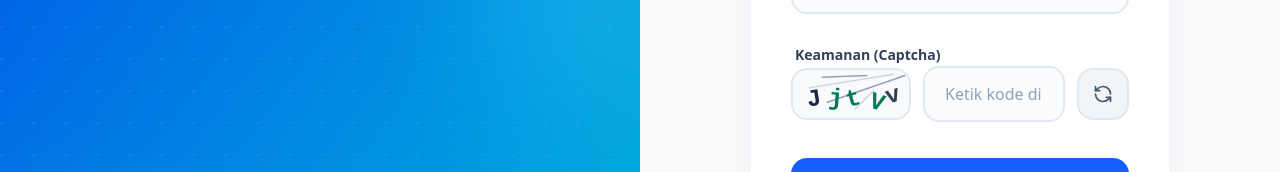
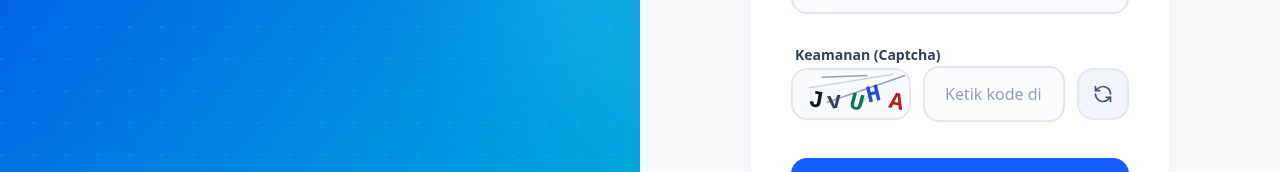
Before and after one commit to KitarazikoL234/SIMPEG, a Next.js app: page /login in a window 1280 px wide. Shown: the part 359-531 px from the top of the page. Built offline with nearby package versions, Linux system fonts and the light colour scheme.

Commit message:
fix: Hentikan gambar Captcha berubah-ubah saat mengetik dengan menyimpan posisi dan warna secara statis

```diff
--- a/src/app/login/page.tsx
+++ b/src/app/login/page.tsx
@@ -12,6 +12,7 @@ export default function LoginPage() {
   const [showPassword, setShowPassword] = useState(false);
 
   // Captcha State
+  const [captchaChars, setCaptchaChars] = useState<{char:string, x:number, y:number, rotate:number, color:string}[]>([]);
   const [captchaText, setCaptchaText] = useState("");
   const [captchaLines, setCaptchaLines] = useState<{x1:number, y1:number, x2:number, y2:number}[]>([]);
   const [captchaAnswer, setCaptchaAnswer] = useState("");
@@ -36,10 +37,23 @@ export default function LoginPage() {
   const generateCaptcha = () => {
     const chars = 'ABCDEFGHJKLMNPQRSTUVWXYZabcdefghjkmnpqrstuvwxyz23456789';
     let text = '';
+    const charMeta = [];
+    const colors = ["#1e293b", "#334155", "#0f172a", "#1d4ed8", "#b91c1c", "#047857"];
+
     for (let i = 0; i < 5; i++) {
-      text += chars.charAt(Math.floor(Math.random() * chars.length));
+      const char = chars.charAt(Math.floor(Math.random() * chars.length));
+      text += char;
+      charMeta.push({
+        char,
+        x: 15 + (i * 20),
+        y: 35 + (Math.random() * 8 - 4),
+        rotate: Math.random() * 40 - 20,
+        color: colors[Math.floor(Math.random() * colors.length)]
+      });
     }
+
     setCaptchaText(text);
+    setCaptchaChars(charMeta);
 
     // Generate noise lines
     const lines = Array.from({length: 4}).map(() => ({
@@ -239,28 +253,20 @@ export default function LoginPage() {
                       <line key={i} x1={line.x1} y1={line.y1} x2={line.x2} y2={line.y2} stroke={i % 2 === 0 ? "#cbd5e1" : "#94a3b8"} strokeWidth="1.5" />
                     ))}
                     {/* Characters */}
-                    {captchaText.split('').map((char, i) => {
-                      const x = 15 + (i * 20);
-                      const y = 35 + (Math.random() * 8 - 4);
-                      const rotate = Math.random() * 40 - 20;
-                      // Generate a dark, legible color for text
-                      const colors = ["#1e293b", "#334155", "#0f172a", "#1d4ed8", "#b91c1c", "#047857"];
-                      const color = colors[Math.floor(Math.random() * colors.length)];
-                      return (
+                    {captchaChars.map((item, i) => (
                       <text
                         key={i}
-                          x={x}
-                          y={y}
-                          transform={`rotate(${rotate} ${x} ${y})`}
+                        x={item.x}
+                        y={item.y}
+                        transform={`rotate(${item.rotate} ${item.x} ${item.y})`}
                         fontSize="24"
                         fontFamily="monospace"
                         fontWeight="bold"
-                          fill={color}
+                        fill={item.color}
                       >
-                          {char}
+                        {item.char}
                       </text>
-                      );
-                    })}
+                    ))}
                   </svg>
                 </div>
                 <input
```
Lines whose indentation alone changed are shown as unchanged.
